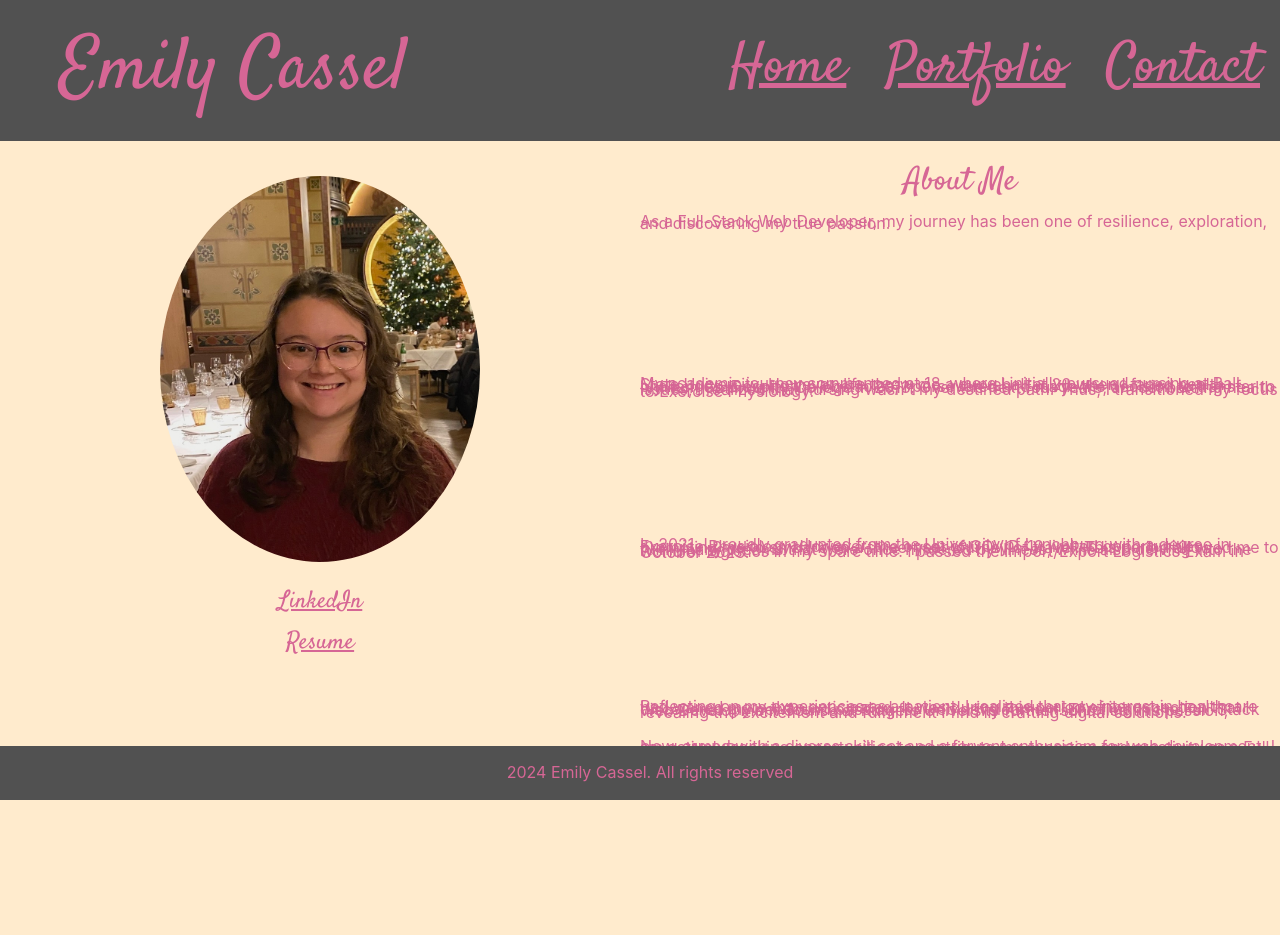
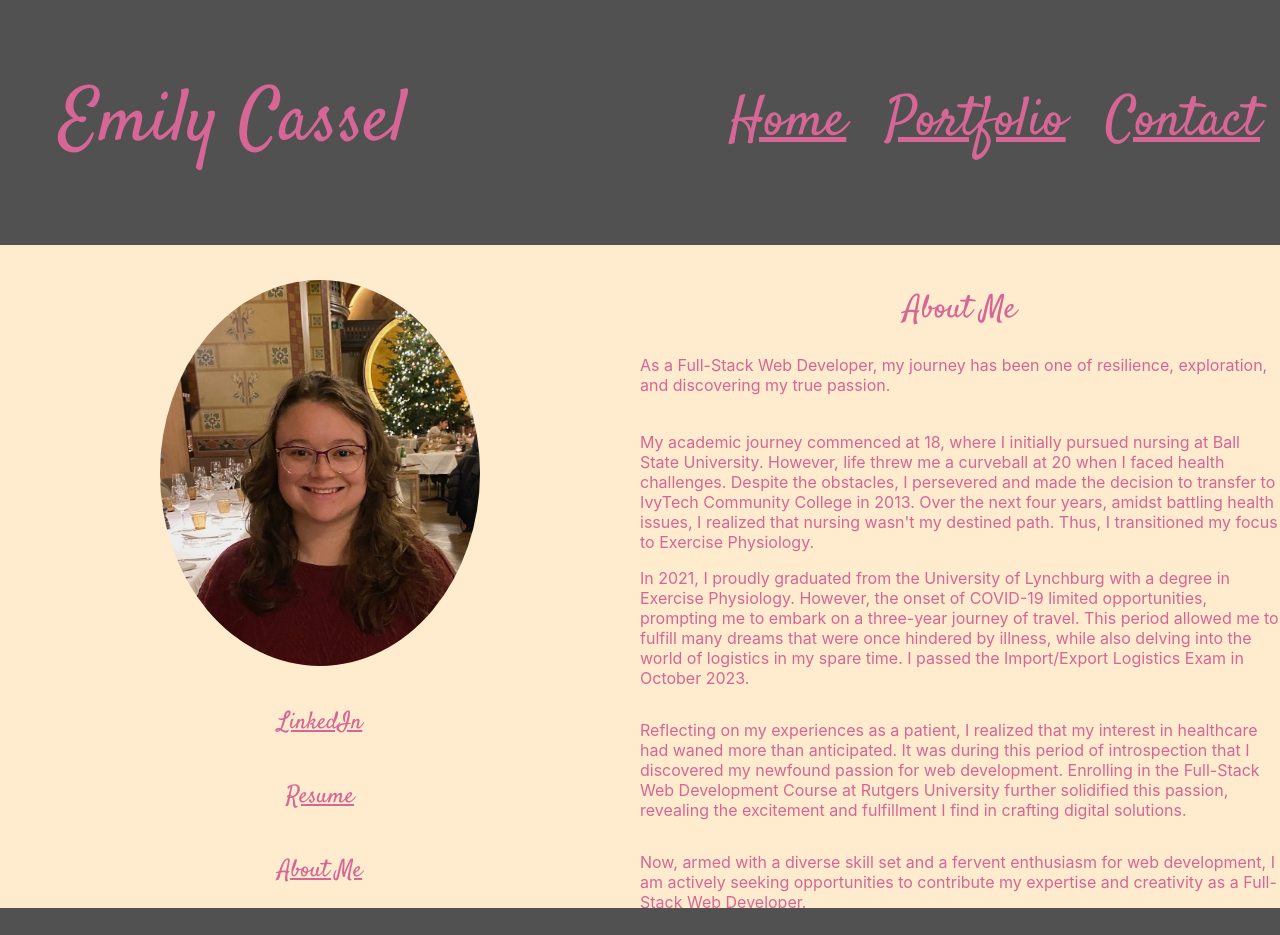
Before and after one commit to EmilyCassel/emilyCasselReactPortfolio, a React (Vite) app: page / in a window 1280 px wide. Shown: the top 935 px of the page. Before the commit the page ends 800 px from the top, so only its background shows below. Built offline with nearby package versions, Linux system fonts and the light colour scheme.

Commit message:
aboutmepage

```diff
--- a/src/components/AboutMe.jsx
+++ b/src/components/AboutMe.jsx
@@ -3,9 +3,17 @@ function AboutMe (){
         <div>
             <h1>About Me</h1>
             <div>
-                <p>
-
-                </p>
+            <p className="aboutMeParagraph">
+               My academic journey commenced at 18, where I initially pursued nursing at Ball State University. However, life threw me a curveball at 20 when I faced health challenges. Despite the obstacles, I persevered and made the decision to transfer to IvyTech Community College in 2013. Over the next four years, amidst battling health issues, I realized that nursing wasn't my destined path. Thus, I transitioned my focus to Exercise Physiology.</p>
+            <p className="aboutMeParagraph">
+               In 2021, I proudly graduated from the University of Lynchburg with a degree in Exercise Physiology. However, the onset of COVID-19 limited opportunities, prompting me to embark on a three-year journey of travel. This period allowed me to fulfill many dreams that were once hindered by illness, while also delving into the world of logistics in my spare time. I passed the Import/Export Logistics Exam in October 2023.
+            </p>
+            <p>
+               Reflecting on my experiences as a patient, I realized that my interest in healthcare had waned more than anticipated. It was during this period of introspection that I discovered my newfound passion for web development. Enrolling in the Full-Stack Web Development Course at Rutgers University further solidified this passion, revealing the excitement and fulfillment I find in crafting digital solutions.
+            </p>
+            <p>
+               Now, armed with a diverse skill set and a fervent enthusiasm for web development, I am actively seeking opportunities to contribute my expertise and creativity as a Full-Stack Web Developer.
+            </p>
             </div>
 
         </div>
--- a/src/index.scss
+++ b/src/index.scss
@@ -3,7 +3,6 @@
 
 :root {
   font-family: Inter, system-ui, Avenir, Helvetica, Arial, sans-serif;
-  line-height: 10%;
   font-weight: 400;
 
   color-scheme: light dark;
@@ -123,6 +122,14 @@ main{
   color: #d66695;
 }
 
+
+.aboutMeLink{
+  display: flex;
+  justify-content: center;
+  font-family: "Satisfy", cursive;
+  color: #d66695;
+}
+
 .aboutMeInformation{
   display: flex;
   flex-direction: column;
@@ -130,11 +137,16 @@ main{
   height: 100%;
 }
 
+
+
+
+//aboutMeComponent
 .aboutMeHeader{
   display: flex;
   justify-content: center;
   font-family: "Satisfy", cursive;
 }
+
 
 .aboutMeParagraph{
   display: flex;
--- a/src/pages/Home.jsx
+++ b/src/pages/Home.jsx
@@ -8,14 +8,15 @@ function Home() {
             <img className="aboutMeImage" src={emilyCassel} alt="myPhoto" />
             <h2><a className="linkedInLink" href="https://www.linkedin.com/in/emily-cassel-5a2980245/">LinkedIn</a></h2>
             <h2><a className="resumeLink" href="/Resume">Resume</a></h2>
+            <h2><a className="aboutMeLink" href="/AboutMe">About Me</a></h2>
          </div>
          <div className="aboutMeInformation">
             <h1 className="aboutMeHeader">About Me</h1>
-            <p className="aboutMeParagraph">
-               As a Full-Stack Web Developer, my journey has been one of resilience, exploration, and discovering my true passion.</p>
+            <div className="aboutMeParagraph">
+               As a Full-Stack Web Developer, my journey has been one of resilience, exploration, and discovering my true passion.</div>
 
-            <p className="aboutMeParagraph">
-               My academic journey commenced at 18, where I initially pursued nursing at Ball State University. However, life threw me a curveball at 20 when I faced health challenges. Despite the obstacles, I persevered and made the decision to transfer to IvyTech Community College in 2013. Over the next four years, amidst battling health issues, I realized that nursing wasn't my destined path. Thus, I transitioned my focus to Exercise Physiology.</p>
+            <div className="aboutMeParagraph">
+               My academic journey commenced at 18, where I initially pursued nursing at Ball State University. However, life threw me a curveball at 20 when I faced health challenges. Despite the obstacles, I persevered and made the decision to transfer to IvyTech Community College in 2013. Over the next four years, amidst battling health issues, I realized that nursing wasn't my destined path. Thus, I transitioned my focus to Exercise Physiology.</div>
             <p className="aboutMeParagraph">
                In 2021, I proudly graduated from the University of Lynchburg with a degree in Exercise Physiology. However, the onset of COVID-19 limited opportunities, prompting me to embark on a three-year journey of travel. This period allowed me to fulfill many dreams that were once hindered by illness, while also delving into the world of logistics in my spare time. I passed the Import/Export Logistics Exam in October 2023.
             </p>
```
